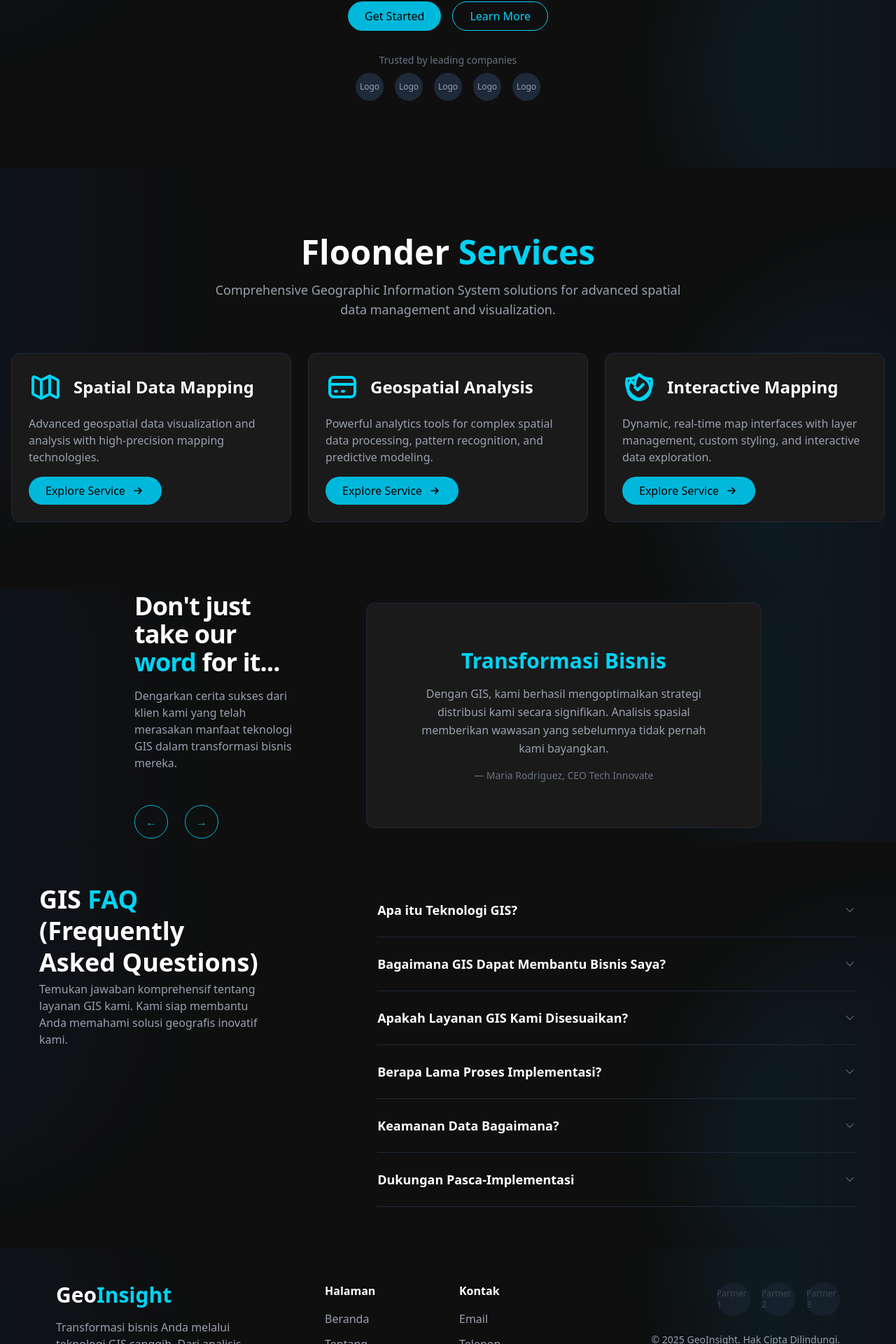
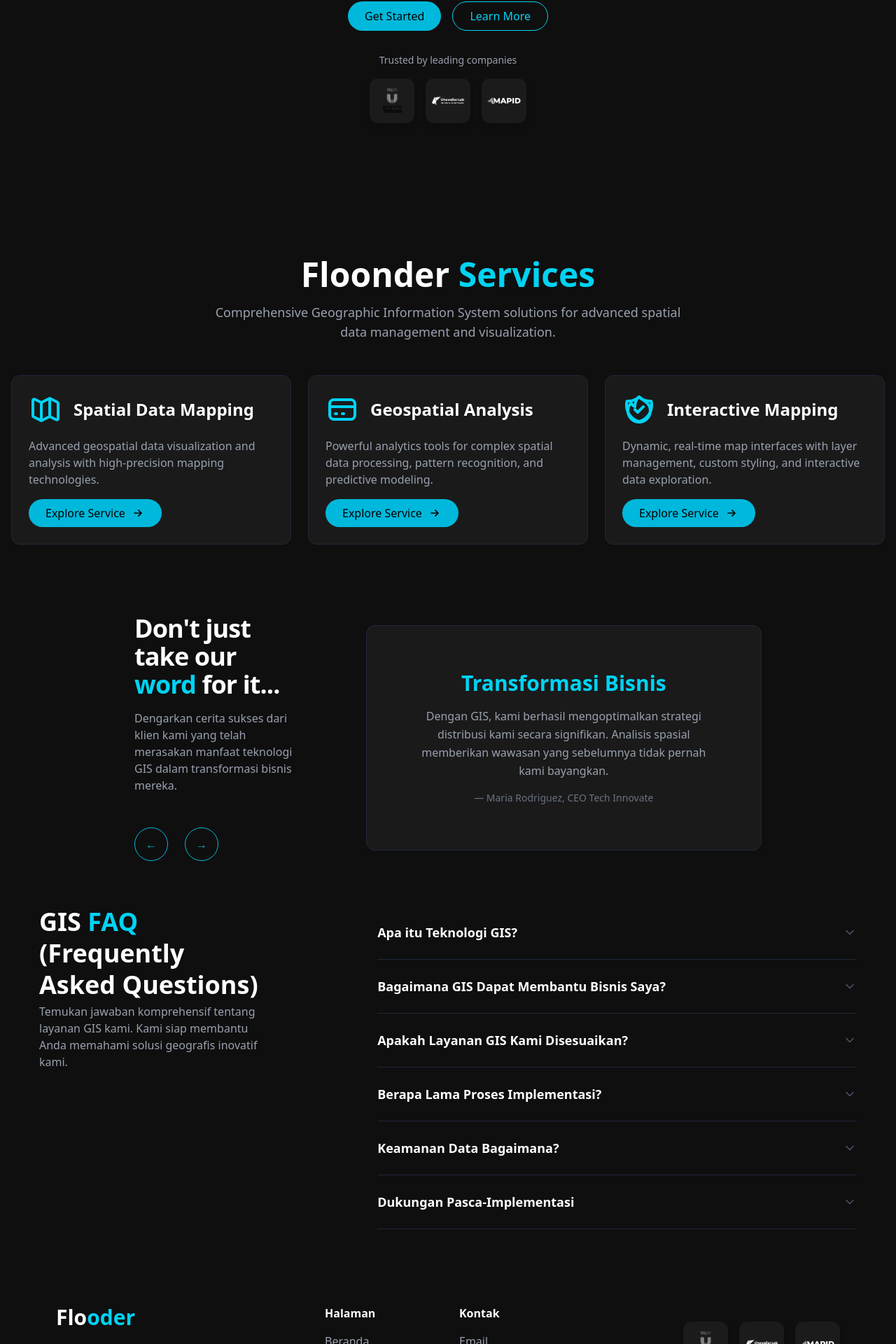
Before and after one commit to Floonder/Floonder-FE, a React (Vite) app: page / in a window 1280 px wide. Shown: the part 424-2344 px from the top of the page at 70% size. Built offline with nearby package versions, Linux system fonts and the light colour scheme.

Commit message:
Refactor components to remove background gradient circles and subtle grid backgrounds for a cleaner design

```diff
--- a/src/components/Accordion.jsx
+++ b/src/components/Accordion.jsx
@@ -8,24 +8,7 @@ const FAQ = () => {
   };
 
   return (
-    <section className="relative bg-[#0F0F0F] text-white flex items-center justify-center px-6 py-1 overflow-hidden">
-      {/* Background Gradient Circles */}
-      <div className="absolute inset-0 pointer-events-none">
-        <div
-          className="absolute -top-1/4 -left-1/4 w-[600px] h-[600px]
-          bg-gradient-to-r from-cyan-500/20 via-blue-600/10 to-transparent
-          rounded-full blur-3xl opacity-50"
-        ></div>
-        <div
-          className="absolute -bottom-1/4 -right-1/4 w-[600px] h-[600px]
-          bg-gradient-to-r from-cyan-500/20 via-blue-600/10 to-transparent
-          rounded-full blur-3xl opacity-50"
-        ></div>
-      </div>
-
-      {/* Subtle Grid Background */}
-      <div className="absolute inset-0 bg-grid-white/5 opacity-10 pointer-events-none"></div>
-
+    <section className="relative text-white flex items-center justify-center px-6 py-1 overflow-hidden">
       <div className="relative z-10 max-w-[85rem] w-full px-4 py-10 sm:px-6 lg:px-8 lg:py-14 mx-auto">
         <div className="grid md:grid-cols-5 gap-10">
           <div className="md:col-span-2">
--- a/src/components/Feature.jsx
+++ b/src/components/Feature.jsx
@@ -74,24 +74,7 @@ const Feature = () => {
   ];
 
   return (
-    <section className="relative bg-[#0F0F0F] text-white py-16 md:py-24 px-4 overflow-hidden">
-      {/* Background Gradient Circles */}
-      <div className="absolute inset-0 pointer-events-none">
-        <div
-          className="absolute -top-1/4 -left-1/4 w-[600px] h-[600px]
-          bg-gradient-to-r from-cyan-500/20 via-blue-600/10 to-transparent
-          rounded-full blur-3xl opacity-50"
-        ></div>
-        <div
-          className="absolute -bottom-1/4 -right-1/4 w-[600px] h-[600px]
-          bg-gradient-to-r from-cyan-500/20 via-blue-600/10 to-transparent
-          rounded-full blur-3xl opacity-50"
-        ></div>
-      </div>
-
-      {/* Subtle Grid Background */}
-      <div className="absolute inset-0 bg-grid-white/5 opacity-10 pointer-events-none"></div>
-
+    <section className="relative text-white py-16 md:py-24 px-4 overflow-hidden">
       <div className="container max-w-7xl mx-auto relative z-10">
         <div className="text-center mb-8 md:mb-12">
           <h2 className="text-4xl md:text-5xl font-bold text-white mb-4">
--- a/src/components/Footer.jsx
+++ b/src/components/Footer.jsx
@@ -4,29 +4,12 @@ import { LinkedinIcon, XIcon, InstagramIcon } from "lucide-react";
 const Footer = () => {
   const currentYear = new Date().getFullYear();
   return (
-    <footer className="relative bg-[#0F0F0F] text-white py-12 overflow-hidden">
-      {/* Background Gradient Circles */}
-      <div className="absolute inset-0 pointer-events-none">
-        <div
-          className="absolute -top-1/4 -left-1/4 w-[600px] h-[600px]
-          bg-gradient-to-r from-cyan-500/20 via-blue-600/10 to-transparent
-          rounded-full blur-3xl opacity-50"
-        ></div>
-        <div
-          className="absolute -bottom-1/4 -right-1/4 w-[600px] h-[600px]
-          bg-gradient-to-r from-cyan-500/20 via-blue-600/10 to-transparent
-          rounded-full blur-3xl opacity-50"
-        ></div>
-      </div>
-
-      {/* Subtle Grid Background */}
-      <div className="absolute inset-0 bg-grid-white/5 opacity-10 pointer-events-none"></div>
-
-      <div className="relative z-10 container mx-auto px-4 max-w-6xl">
+    <footer className="relative bg-transparent text-white py-12 overflow-hidden">
+      <div className="relative z-10 container mx-auto px-4 max-w-6xl bg-transparent">
         <div className="grid md:grid-cols-3 gap-8 items-start">
           <div className="space-y-4">
             <h2 className="text-3xl font-bold text-white">
-              Geo<span className="text-cyan-400">Insight</span>
+              Flo<span className="text-cyan-400">oder</span>
             </h2>
             <p className="text-gray-400 max-w-xs">
               Transformasi bisnis Anda melalui teknologi GIS canggih. Dari
@@ -88,20 +71,30 @@ const Footer = () => {
           </div>
 
           <div className="flex flex-col justify-between space-y-6">
-            <div className="flex space-x-4 opacity-50 items-center justify-end">
-              {["Partner 1", "Partner 2", "Partner 3"].map((partner, index) => (
+            <div className="flex space-x-4 items-center justify-end mt-6">
+              {[
+                { name: "Telkom", src: "/telkom.png" },
+                { name: "Chevalier SAS", src: "/navbar-logo.png" },
+                { name: "MAPID", src: "/mapid-revamp.png" },
+              ].map((partner, index) => (
                 <div
                   key={index}
-                  className="bg-gray-800 rounded-full w-12 h-12
-                  flex items-center justify-center text-gray-500 text-xs"
+                  className="bg-white/5 rounded-xl w-16 h-16 p-2
+      flex items-center justify-center shadow-md hover:scale-105
+      transition-transform duration-300"
                 >
-                  {partner}
+                  <img
+                    src={partner.src}
+                    alt={partner.name}
+                    className="max-w-full max-h-full object-contain grayscale hover:grayscale-0 transition duration-300"
+                  />
                 </div>
               ))}
             </div>
+
             <div className="text-gray-400 text-right">
               <p className="text-sm">
-                © {currentYear} GeoInsight. Hak Cipta Dilindungi.
+                © {currentYear} Floonder. Hak Cipta Dilindungi.
               </p>
               <a
                 href="#"
--- a/src/components/Hero.jsx
+++ b/src/components/Hero.jsx
@@ -2,24 +2,7 @@ import React from "react";
 
 const Hero = () => {
   return (
-    <section className="relative bg-[#0F0F0F] text-white py-16 md:py-24 px-4 overflow-hidden h-full">
-      {/* Background Gradient Circles */}
-      <div className="absolute inset-0 pointer-events-none">
-        <div
-          className="absolute -top-1/4 -left-1/4 w-[600px] h-[600px]
-          bg-gradient-to-r from-cyan-500/20 via-blue-600/10 to-transparent
-          rounded-full blur-3xl opacity-50"
-        ></div>
-        <div
-          className="absolute -bottom-1/4 -right-1/4 w-[600px] h-[600px]
-          bg-gradient-to-r from-cyan-500/20 via-blue-600/10 to-transparent
-          rounded-full blur-3xl opacity-50"
-        ></div>
-      </div>
-
-      {/* Subtle Grid Background */}
-      <div className="absolute inset-0 bg-grid-white/5 opacity-10 pointer-events-none"></div>
-
+    <section className="relative text-white py-16 md:py-24 px-4 overflow-hidden h-full">
       <div className="relative z-10 text-center max-w-4xl mx-auto mt-10">
         <h1 className="text-4xl lg:text-5xl font-bold mb-4 text-white">
           Discover the World with <span className="text-cyan-400">GIS</span>
@@ -68,17 +51,25 @@ const Hero = () => {
         </div>
 
         {/* Trusted by Section */}
-        <div className="mt-8 text-gray-500 text-sm">
-          <p>Trusted by leading companies</p>
-          <div className="flex flex-wrap justify-center gap-4 mt-2">
-            {[...Array(5)].map((_, i) => (
+        <div className="mt-8 text-gray-400 text-sm">
+          <p className="text-center mb-4">Trusted by leading companies</p>
+          <div className="flex flex-wrap justify-center gap-4">
+            {[
+              { name: "Telkom", src: "/telkom.png" },
+              { name: "Chevalier SAS", src: "/navbar-logo.png" },
+              { name: "MAPID", src: "/mapid-revamp.png" },
+            ].map((partner, index) => (
               <div
-                key={i}
-                className="w-10 h-10 bg-gray-800 rounded-full flex items-center
-                justify-center hover:bg-gray-700 transition-all duration-300
-                transform hover:scale-110"
+                key={index}
+                className="bg-white/5 rounded-xl w-16 h-16 p-2
+        flex items-center justify-center shadow-md hover:scale-105
+        transition-transform duration-300"
               >
-                <span className="text-gray-400 text-xs">Logo</span>
+                <img
+                  src={partner.src}
+                  alt={partner.name}
+                  className="max-w-full max-h-full object-contain grayscale hover:grayscale-0 transition duration-300"
+                />
               </div>
             ))}
           </div>
--- a/src/components/Testimoni.jsx
+++ b/src/components/Testimoni.jsx
@@ -10,24 +10,7 @@ const Testimoni = () => {
   });
 
   return (
-    <section className="relative bg-[#0F0F0F] text-white  flex items-center justify-center px-6 py-1 overflow-hidden">
-      {/* Background Gradient Circles */}
-      <div className="absolute inset-0 pointer-events-none">
-        <div
-          className="absolute -top-1/4 -left-1/4 w-[600px] h-[600px]
-          bg-gradient-to-r from-cyan-500/20 via-blue-600/10 to-transparent
-          rounded-full blur-3xl opacity-50"
-        ></div>
-        <div
-          className="absolute -bottom-1/4 -right-1/4 w-[600px] h-[600px]
-          bg-gradient-to-r from-cyan-500/20 via-blue-600/10 to-transparent
-          rounded-full blur-3xl opacity-50"
-        ></div>
-      </div>
-
-      {/* Subtle Grid Background */}
-      <div className="absolute inset-0 bg-grid-white/5 opacity-10 pointer-events-none"></div>
-
+    <section className="relative text-white flex items-center justify-center px-6 py-1 overflow-hidden">
       <div className="relative z-10 text-center max-w-4xl w-full">
         <div className="grid grid-cols-1 gap-8 lg:grid-cols-3 lg:items-center lg:gap-24">
           <div className="max-w-xl text-center sm:text-left">
```
